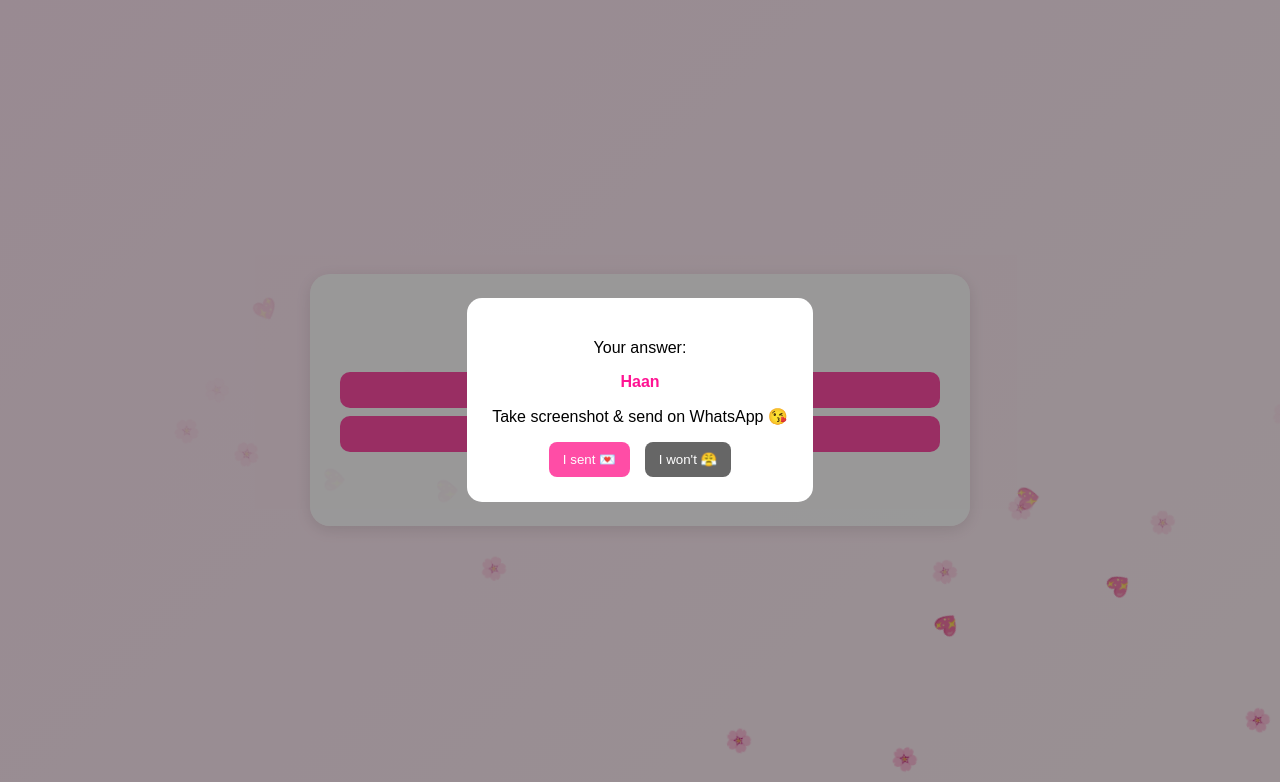
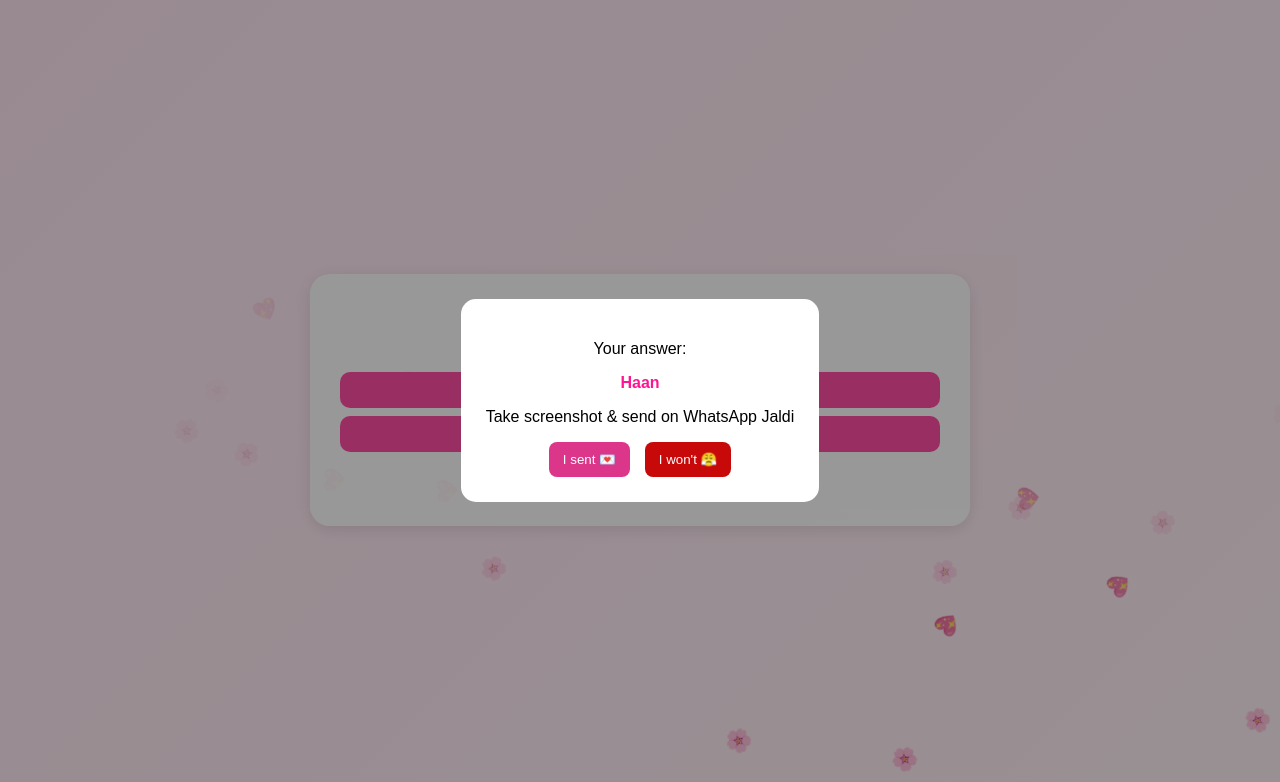
Before and after one commit to lonewasi/anooshaa, a plain HTML site: page quiz.html in a window 1280 px wide. Both pictures are taken after a click on the button "Haan". Shown: the top 782 px of the page. Drawn offline with Linux system fonts and the light colour scheme.

```diff
--- a/quiz.html
+++ b/quiz.html
@@ -114,8 +114,10 @@ body {
   border: none;
 }
 
-#sentBtn { background:#ff4da6; color:white; }
-#notSentBtn { background:#666; color:white; }
+#sentBtn { background:#db3689; color:white; }
+#notSentBtn { background:#c70909; color:white; }
+
+
 
 @keyframes shake {
   0%,100%{transform: translateX(0);}
@@ -139,7 +141,7 @@ body {
   <div id="alertBox">
     <p>Your answer:</p>
     <p id="typedAnswer" style="color:#ff1493;font-weight:bold;"></p>
-    <p>Take screenshot & send on WhatsApp 😘</p>
+    <p>Take screenshot & send on WhatsApp Jaldi</p>
     <div class="alert-btns">
       <button id="sentBtn" class="alert-btn">I sent 💌</button>
       <button id="notSentBtn" class="alert-btn">I won't 😤</button>
@@ -158,22 +160,24 @@ music.play();
 const quiz = [
   { q:"Tu Khush hai?", type:"mcq", opts:["Nhi","Haan"] },
   { q:"Kiss ya Hug?", type:"mcq", opts:["Kiss","Hug"] },
-  { q:"Tu thodi pagal hai na?", type:"mcq", opts:["Haan","Nahi"] },
-  { q:"Sabsay khoobsurat year?", type:"mcq", opts:["2015","2016","2025"] },
-  { q:"Proof kya hai mai tumhara hoon?", type:"mcq", opts:["Pata nahi","Mai kehti hoon","Goli khaungi"] },
-  { q:"Din me kitni baar yaad karti?", type:"mcq", opts:["5","10","Nahi karti","Kyu bolun","Hehe"] },
-  { q:"Agar phn na uthau to?", type:"mcq", opts:["Normal","Satak jaati ho"] },
-  { q:"Hum kafi hain ek duje ke liye?", type:"mcq", opts:["Haan","Nahi pata"] },
+  { q:"humai be apsai pyaar hai ?", type:"mcq", opts:["Hona chahiye","jhoot"] },
+  { q:"Sabsay khoobsurat year humarai relation ka ?", type:"mcq", opts:["2015","2016","2025"] },
+  { q:"Proof kya hai mai tumhara hoon sirf ?", type:"mcq", opts:["Pata nahi","Mai kehti hoon","Goli khaungi"] },
+  { q:"Din me kitni baar yaad karti ho ?", type:"mcq", opts:["5","10","Nahi karti","Kyu bolun","Hehe"] },
+  { q:"Agar phn na uthau to mood kaisa hota hai ?", type:"mcq", opts:["Normal","Satak jaati hun "] },
+  { q:"Hum kafi hain ek dusre ke liye?", type:"mcq", opts:["Haan","Nahi pata"] },
+  { q:"yeh sab dekh kr acha laga ?", type:"mcq", opts:["Haan","Nahi toh "] },
 
-  { q:"Tum mujhe sone nahi deti kyun?", type:"input" },
+  { q:"Tum mujhe sone  kyu nhi deti ?", type:"input" },
   { q:"Tum kab kab natak karti ho?", type:"input" },
-  { q:"Sabse zyada pyaar kab aata hai?", type:"input" },
-  { q:"Phone uthate hi kya bolti ho?", type:"input" },
-  { q:"Tumhare dushman kaun?", type:"input" },
+  { q:"Sabse zyada pyaar kab aata hai mujpar ?", type:"input" },
+  { q:"Meri nazar be tum par hai bus mai nhi batata ? is barai mai kuch ?", type:"input" },
+  { q:"Tumhare dushman kaun hai haha answer pata hai mujhe ?", type:"input" },
   { q:"Tum mujhe kya kehna chahti ho?", type:"input" },
   { q:"Superhero bano to power kya hogi?", type:"input" },
-  { q:"Hum dono me se drama king/queen?", type:"input" },
+  { q:"Hum dono me se drama king/queen kon hai ?", type:"input" },
   { q:"Funniest memory?", type:"input" },
+  { q:"will you marry me ?", type:"input" },
 ];
 
 let idx = 0;
```
Also changed, not shown: index.html (+6 -5 lines).
